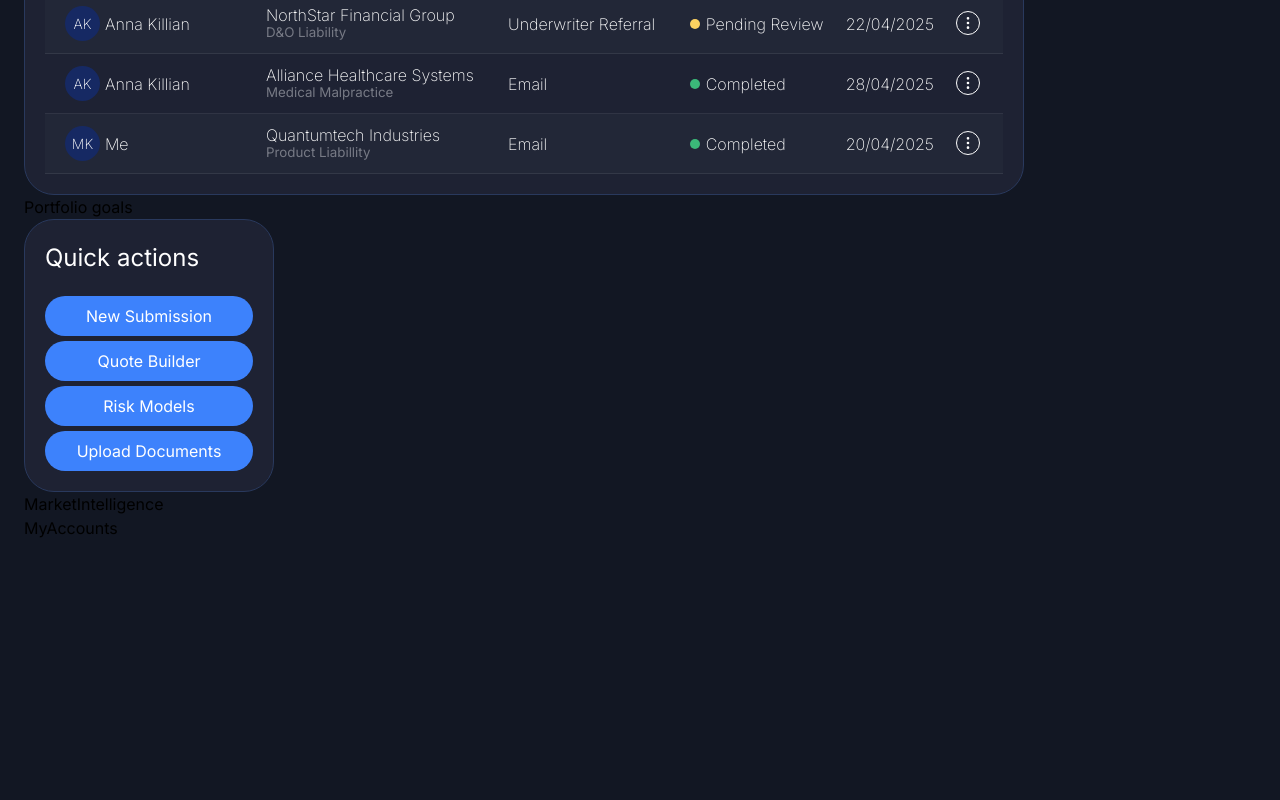
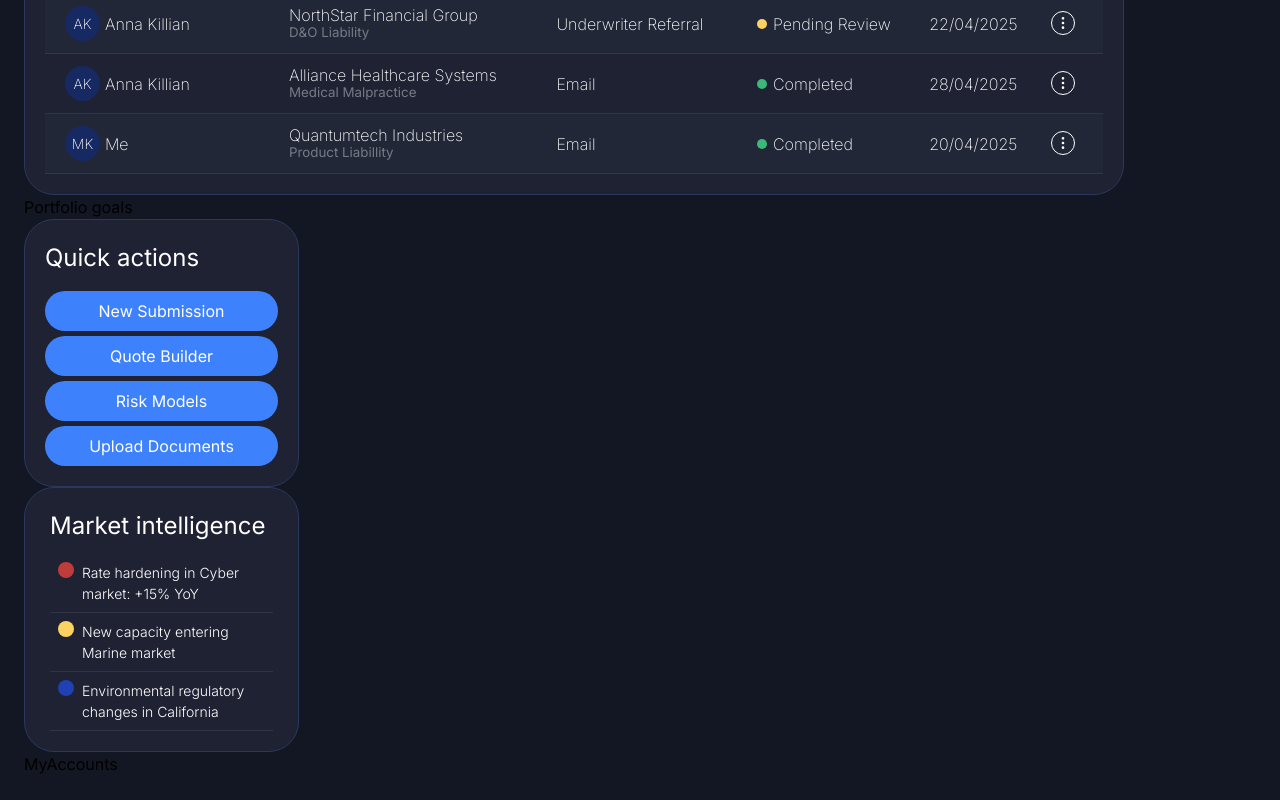
Before and after one commit to anastasia-kravchuk/diceus-test-task, a React (Vite) app: page / in a window 1280 px wide. Shown: the part 568-1368 px from the top of the page. Before the commit the page ends 1132 px from the top, so only its background shows below. Built offline with nearby package versions, Linux system fonts and the light colour scheme.

Commit message:
feat: implement MarketIntelligence component

```diff
--- a/src/pages/Dashboard/Dashboard.tsx
+++ b/src/pages/Dashboard/Dashboard.tsx
@@ -1,6 +1,6 @@
 import { useFetch } from '../../hooks/useFetch';
 import type { DashboardData } from '../../types/dashboard/dashdoard';
-import { MarketIntelligence } from './components/MarketIntelligence';
+import { MarketIntelligence } from './components/MarketIntelligence/MarketIntelligence';
 import { MyAccounts } from './components/MyAccounts';
 import { PortfolioGoals } from './components/PortfolioGoals/PortfolioGoals';
 import { QuickActions } from './components/QuickActions/QuickActions';
--- a/src/pages/Dashboard/components/MarketIntelligence.tsx
+++ /dev/null
@@ -1,5 +0,0 @@
-export const MarketIntelligence = ({data}) => {
-  return (
-    <p>MarketIntelligence</p>
-  )
-}
--- /dev/null
+++ b/src/pages/Dashboard/components/MarketIntelligence/MarketIntelligence.scss
@@ -0,0 +1,51 @@
+@use '../../../../styles/variables.scss' as *;
+
+.market-intelligence {
+  display: flex;
+  flex-direction: column;
+  gap: 10px;
+  max-width: $work-queue-max-width / 4;
+
+  background-color: $color-bg-surface;
+  border: 1px solid $color-main-border;
+  border-radius: $radius-lg;
+  padding: 20px 25px;
+  color: $color-heading;
+
+  &__title {
+  }
+
+  &__items {
+    display: flex;
+    flex-direction: column;
+  }
+}
+
+.item {
+  border-bottom: 1px solid $color-secondary-border;
+  padding: 8px;
+  display: flex;
+  gap: 8px;
+
+  &__indicator {
+    width: 16px;
+    height: 16px;
+    border-radius: 50%;
+    flex-shrink: 0;
+    &--high {
+      background-color: $color-red-market;
+    }
+
+    &--medium {
+      background-color: $color-yellow;
+    }
+
+    &--low {
+      background-color: $color-blue-market;
+    }
+  }
+  &__text {
+    font-weight: 300;
+    font-size: 14px;
+  }
+}
--- /dev/null
+++ b/src/pages/Dashboard/components/MarketIntelligence/MarketIntelligence.tsx
@@ -0,0 +1,22 @@
+import type { MarketIntelligenceItem } from '../../../../types/dashboard/marketIntelligence';
+import './MarketIntelligence.scss';
+
+interface MarketIntelligenceProps {
+  data: MarketIntelligenceItem[];
+}
+
+export const MarketIntelligence = ({ data }: MarketIntelligenceProps) => {
+  return (
+    <section className="market-intelligence">
+      <h2 className="market-intelligence__title">Market intelligence</h2>
+      <div className="market-intelligence__items">
+        {data.map((item) => (
+          <div className="item">
+            <div className={`item__indicator item__indicator--${item.severity.toLocaleLowerCase()}`}></div>
+            <p className="item__text">{item.text}</p>
+          </div>
+        ))}
+      </div>
+    </section>
+  );
+};
--- a/src/pages/Dashboard/components/QuickActions/QuickActions.scss
+++ b/src/pages/Dashboard/components/QuickActions/QuickActions.scss
@@ -4,7 +4,7 @@
   display: flex;
   flex-direction: column;
   justify-content: center;
-  gap: 20px;
+  gap: 15px;
   max-width: $work-queue-max-width / 4;
 
   background-color: $color-bg-surface;
@@ -21,7 +21,7 @@
 }
 
 .actions-button {
-  padding: 8px 16px;
+  padding: 8px 0px;
   border-radius: 999px;
   background: $color-primary;
   color: $color-heading;
--- a/src/styles/variables.scss
+++ b/src/styles/variables.scss
@@ -22,5 +22,5 @@ $radius-sm: 8px;
 $radius-md: 12px;
 $radius-lg: 30px;
 
-$work-queue-max-width: 1000px;
+$work-queue-max-width: 1100px;
 $portfolio-goals-max-width: $work-queue-max-width / 4;
```
